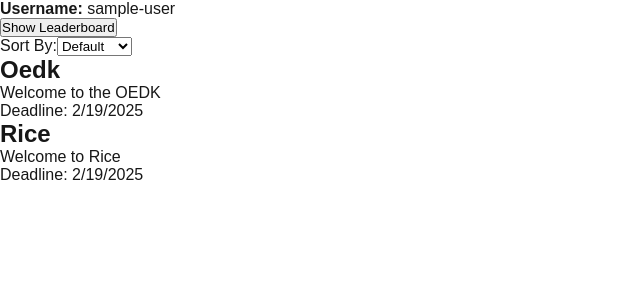
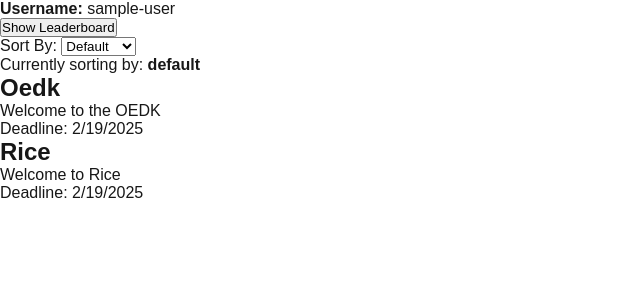
Before and after one commit to irc-chris/410-mini-frontend, a Next.js app in the folder mini-app/: page / in a window 1280 px wide. Shown: the top 300 px of the page, without its empty margins (0-640 px from the left). Built offline with nearby package versions, Linux system fonts and the light colour scheme.

Commit message:
Text displays specifying sorting order

```diff
--- a/mini-app/src/Components/GameList.tsx
+++ b/mini-app/src/Components/GameList.tsx
@@ -5,11 +5,13 @@ import { GameInfo, User } from "../Types";
 
 /**
  * GameListProps defines the expected props for the GameList component.
- * It contains a single 'user' object which will be used to fetch the list of games
- * assigned to the user, and display them.
+ * It contains a 'user' object which will be used to fetch the list of games
+ * assigned to the user and display them, and a 'sortBy' string (assigned by
+ * the user) that dictates the order in which games will appear.
  */
 interface GameListProps {
     user: User;
+    sortBy: "default" | "deadline" | "score";
 }
 
 /**
@@ -17,13 +19,13 @@ interface GameListProps {
  * The games are fetched and optionally sorted based on user preferences for sorting
  * (by "default", "deadline", or "score"). Each game is displayed using the Game component.
  * @param {GameListProps} props - The props for the GameList component.
+ * @param {User} props.user - The user object containing details about the user
+ * @param {string} props.sortBy - The string specifying the order of games
  * @returns {JSX.Element} - The rendered GameList component.
  */
-export default function GameList({ user }: GameListProps) {
+export default function GameList({ user, sortBy }: GameListProps) {
     // State to hold the list of games fetched based on the current sorting criteria
     const [games, setGames] = useState<GameInfo[]>([]);
-    // State to keep track of the sorting preference (default, deadline, score)
-    const [sortBy, setSortBy] = useState<"default" | "deadline" | "score">("default");
 
     /**
      * useEffect hook runs when the component mounts or when the sorting method
@@ -31,37 +33,17 @@ export default function GameList({ user }: GameListProps) {
      * sorting criteria and updates the 'games' state.
      */
     useEffect(() => {
-        let fetchedGames: GameInfo[] = [];
-        // Based on the sorting preference, fetch the games using GameListManager
-        if (sortBy === "deadline") {
-            fetchedGames = GameListManager.getGamesSortedByDeadline(user.name);
-        }
-        else if (sortBy === "score") {
-            fetchedGames = GameListManager.getGameSortedByScore(user.name);
-        }
-        else {
-            fetchedGames = GameListManager.getGames(user.name);
-        }
+        const fetchedGames = GameListManager.getGames(user.name, sortBy);
         setGames(fetchedGames);
     }, [user.name, sortBy]); // Re-run effect when user name or sortBy changes
 
     /**
-     * Render the GameList component. This includes:
-     * 1. A dropdown to select the sorting criteria (default, deadline, score)
-     * 2. A list of games, each represented by a Game component
+     * Render the GameList component. This consists of a list of games, each
+     * represented by a Game component
      */
     return (
         <div>
-            <label htmlFor="sort-dropdown">Sort By:</label>
-            <select
-                id="sort-dropdown"
-                value={sortBy}
-                onChange={(e) => setSortBy(e.target.value as "default" | "deadline" | "score")}
-            >
-                <option value="default">Default</option>
-                <option value="deadline">Deadline</option>
-                <option value="score">Score</option>
-            </select>
+            <p>Currently sorting by: <strong>{sortBy}</strong></p>
 
             <ul>
                 {games.map((game) => (
--- a/mini-app/src/Components/HomePage.tsx
+++ b/mini-app/src/Components/HomePage.tsx
@@ -18,6 +18,7 @@ export function HomePage() {
     const [inGame, setInGame] = useState(false);
     const [gameUI, setGameUI] = useState(<></>);
     const [showLeaderboard, setShowLeaderboard] = useState(false);
+    const [sortBy, setSortBy] = useState<"default" | "deadline" | "score">("default");  // State to handle sorting
 
     /**
      * Changes the displayed component to the main menu instead of the game.
@@ -36,6 +37,14 @@ export function HomePage() {
         setInGame(true);
     }
 
+    /**
+     * Handles the change of sorting option.
+     * @param event - The event triggered when the sorting option is changed.
+     */
+    const handleSortChange = (event: React.ChangeEvent<HTMLSelectElement>) => {
+        setSortBy(event.target.value as "default" | "deadline" | "score");
+    };
+
     if (inGame) {
         return gameUI;
     } else return (
@@ -46,8 +55,22 @@ export function HomePage() {
                 {showLeaderboard ? "Hide Leaderboard" : "Show Leaderboard"}
             </button>
             {showLeaderboard && <Leaderboard />}
-            {/* TODO: Change GameList implementation to the implementation Tarushi will implement */}
-            <GameList user={SAMPLE_USER}/>
+            {/* Sorting options dropdown */}
+            <div>
+                <label htmlFor="sort-dropdown">Sort By: </label>
+                <select
+                    id="sort-dropdown"
+                    value={sortBy}
+                    onChange={handleSortChange}
+                >
+                    <option value="default">Default</option>
+                    <option value="deadline">Deadline</option>
+                    <option value="score">Score</option>
+                </select>
+            </div>
+
+            {/* Pass the selected sortBy to the GameList component */}
+            <GameList user={SAMPLE_USER} sortBy={sortBy} />
         </div>
     )
 }
--- a/mini-app/src/DataManagers/GameListManager.ts
+++ b/mini-app/src/DataManagers/GameListManager.ts
@@ -3,7 +3,7 @@ import { GameInfo, User } from "../Types";
 
 class GameListManager {
 
-    static getGames(username: string): GameInfo[] {
+    static getGames(username: string, sortBy: "default" | "deadline" | "score" = "default"): GameInfo[] {
         if (!StubDB.Users.find(user => user.name === username)) {
             throw new Error("User not found");
         }
@@ -11,32 +11,39 @@ class GameListManager {
         var userInfo: User = StubDB.Users.find(user => user.name === username)!;
         var games: GameInfo[] = StubDB.Games;
         var gamesByUser: GameInfo[] = games.filter(game => userInfo.assignments.includes(game.Name));
+
+        // Apply sorting based on sortBy
+        if (sortBy === "deadline") {
+            gamesByUser.sort((a, b) => a.Deadline - b.Deadline);
+        } else if (sortBy === "score") {
+            gamesByUser.sort((a, b) => userInfo.scores[a.Name] - userInfo.scores[b.Name]);
+        }
         return gamesByUser;
     }
 
-    static getGamesSortedByDeadline(username: string): GameInfo[] {
-        if (!StubDB.Users.find(user => user.name === username)) {
-            throw new Error("User not found");
-        }
+    // static getGamesSortedByDeadline(username: string): GameInfo[] {
+    //     if (!StubDB.Users.find(user => user.name === username)) {
+    //         throw new Error("User not found");
+    //     }
 
-        var userInfo: User = StubDB.Users.find(user => user.name === username)!;
-        var games: GameInfo[] = StubDB.Games;
-        var gamesByUser: GameInfo[] = games.filter(game => userInfo.assignments.includes(game.Name));
-        gamesByUser.sort((a, b) => a.Deadline - b.Deadline);
-        return gamesByUser;
-    }
+    //     var userInfo: User = StubDB.Users.find(user => user.name === username)!;
+    //     var games: GameInfo[] = StubDB.Games;
+    //     var gamesByUser: GameInfo[] = games.filter(game => userInfo.assignments.includes(game.Name));
+    //     gamesByUser.sort((a, b) => a.Deadline - b.Deadline);
+    //     return gamesByUser;
+    // }
 
-    static getGameSortedByScore(username: string): GameInfo[] {
-        if (!StubDB.Users.find(user => user.name === username)) {
-            throw new Error("User not found");
-        }
+    // static getGameSortedByScore(username: string): GameInfo[] {
+    //     if (!StubDB.Users.find(user => user.name === username)) {
+    //         throw new Error("User not found");
+    //     }
 
-        var userInfo: User = StubDB.Users.find(user => user.name === username)!;
-        var games: GameInfo[] = StubDB.Games;
-        var gamesByUser: GameInfo[] = games.filter(game => userInfo.assignments.includes(game.Name));
-        gamesByUser.sort((a, b) => userInfo.scores[a.Name] - userInfo.scores[b.Name]);
-        return gamesByUser;
-    }
+    //     var userInfo: User = StubDB.Users.find(user => user.name === username)!;
+    //     var games: GameInfo[] = StubDB.Games;
+    //     var gamesByUser: GameInfo[] = games.filter(game => userInfo.assignments.includes(game.Name));
+    //     gamesByUser.sort((a, b) => userInfo.scores[a.Name] - userInfo.scores[b.Name]);
+    //     return gamesByUser;
+    // }
 }
 
 export default GameListManager;
```
